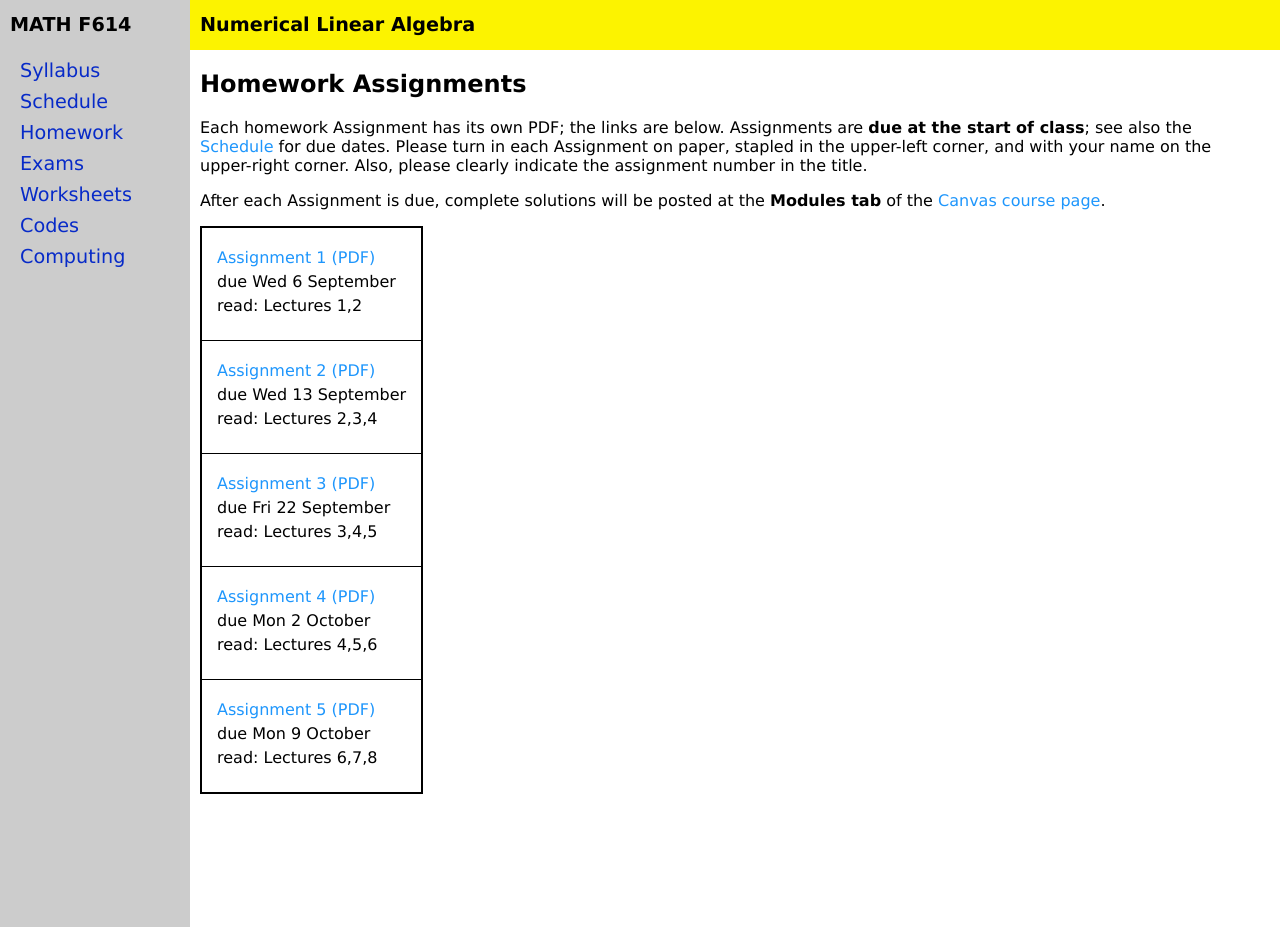
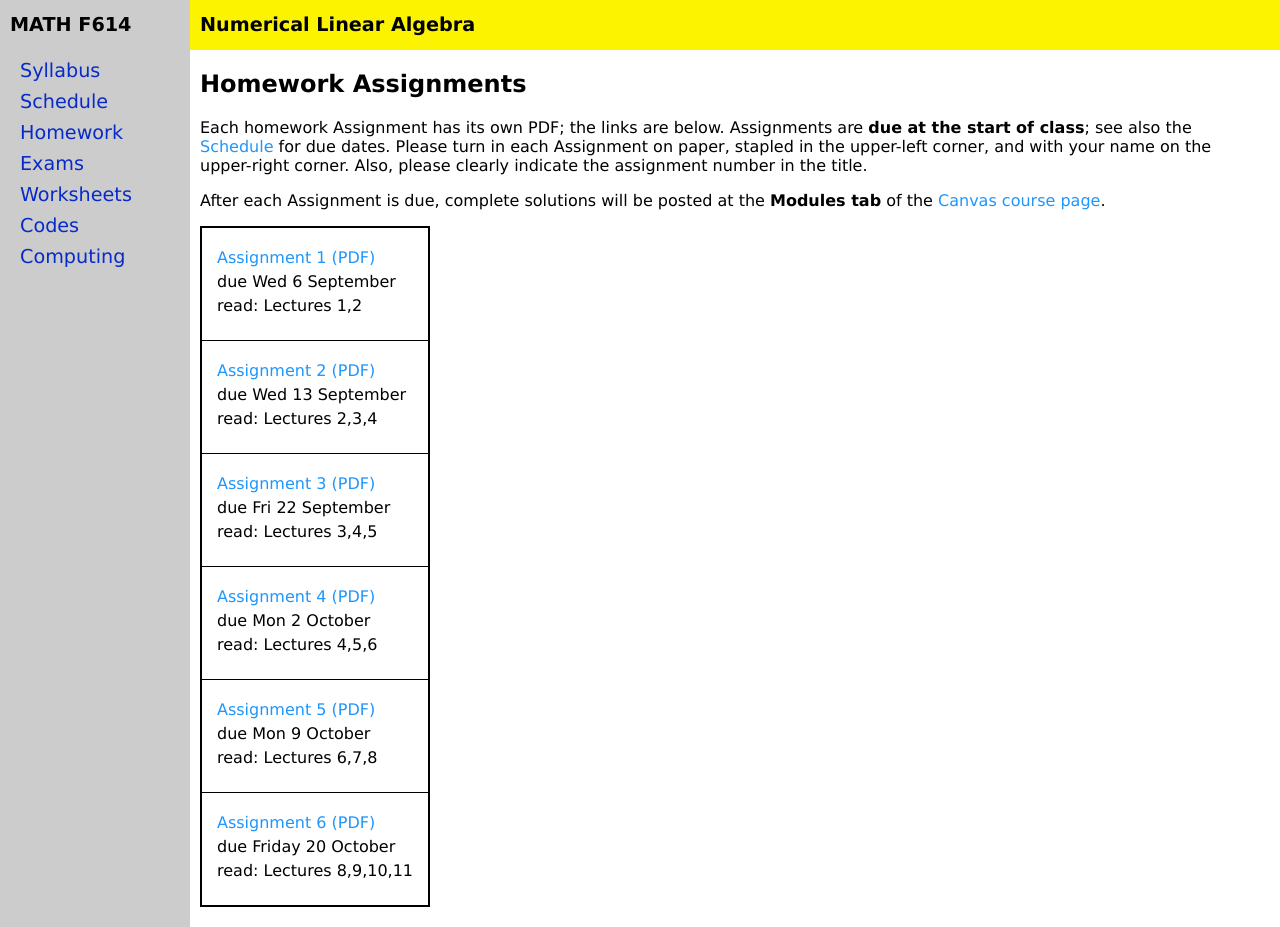
Before and after one commit to bueler/nla, a Jekyll site: the page built from homework.md, in a window 1280 px wide and 927 px high. Built offline with Jekyll 4.4.1, drawn with Linux system fonts in a browser that asks for light colours.

Commit message:
post Assignment 6

```diff
--- a/_data/homework.yml
+++ b/_data/homework.yml
@@ -21,6 +21,10 @@ homework:
   due: Mon 9 October
   blank: A5.pdf
   sections: Lectures 6,7,8
+- name: Assignment 6
+  due: Friday 20 October
+  blank: A6.pdf
+  sections: Lectures 8,9,10,11
 
 #  seealsoname: Classical iterative methods slides
 #  seealsopdf: https://bueler.github.io/nade/assets/slides/iterative.pdf
```
Also changed, not shown: 2 other files.
